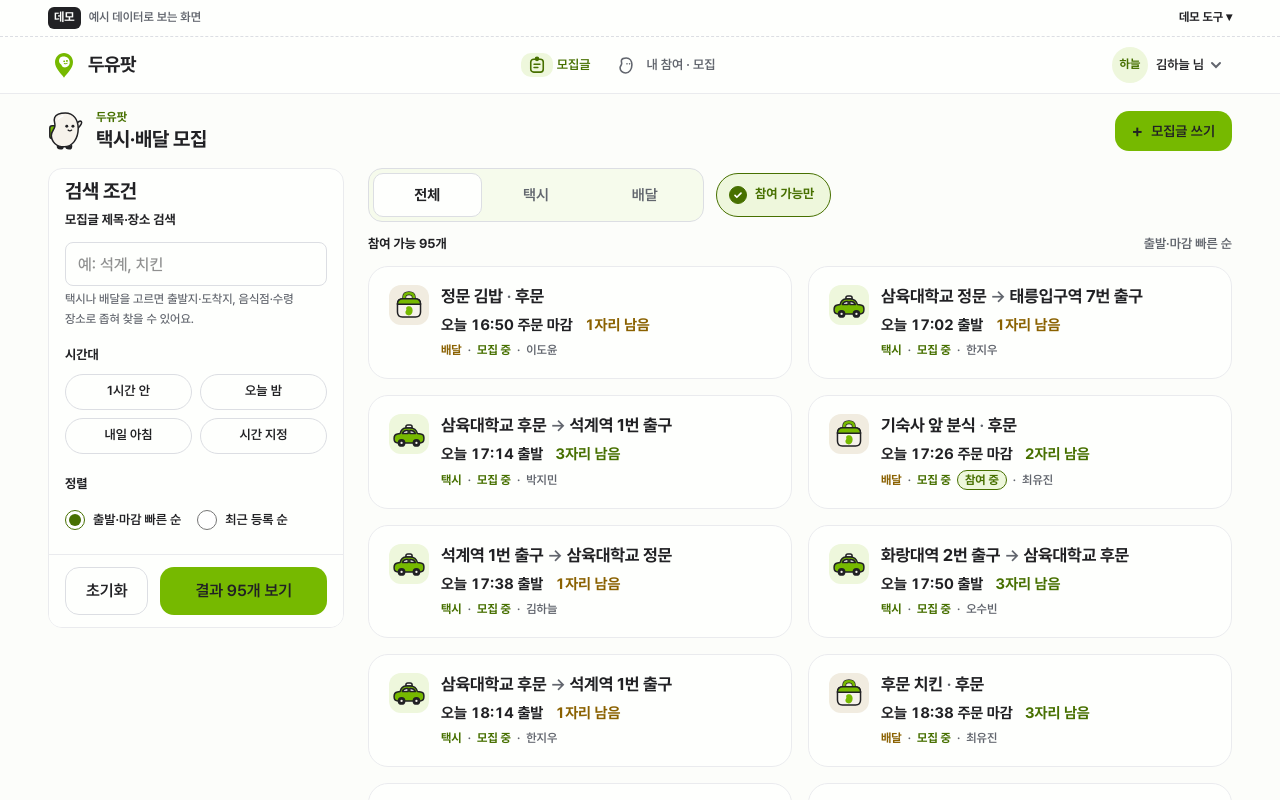
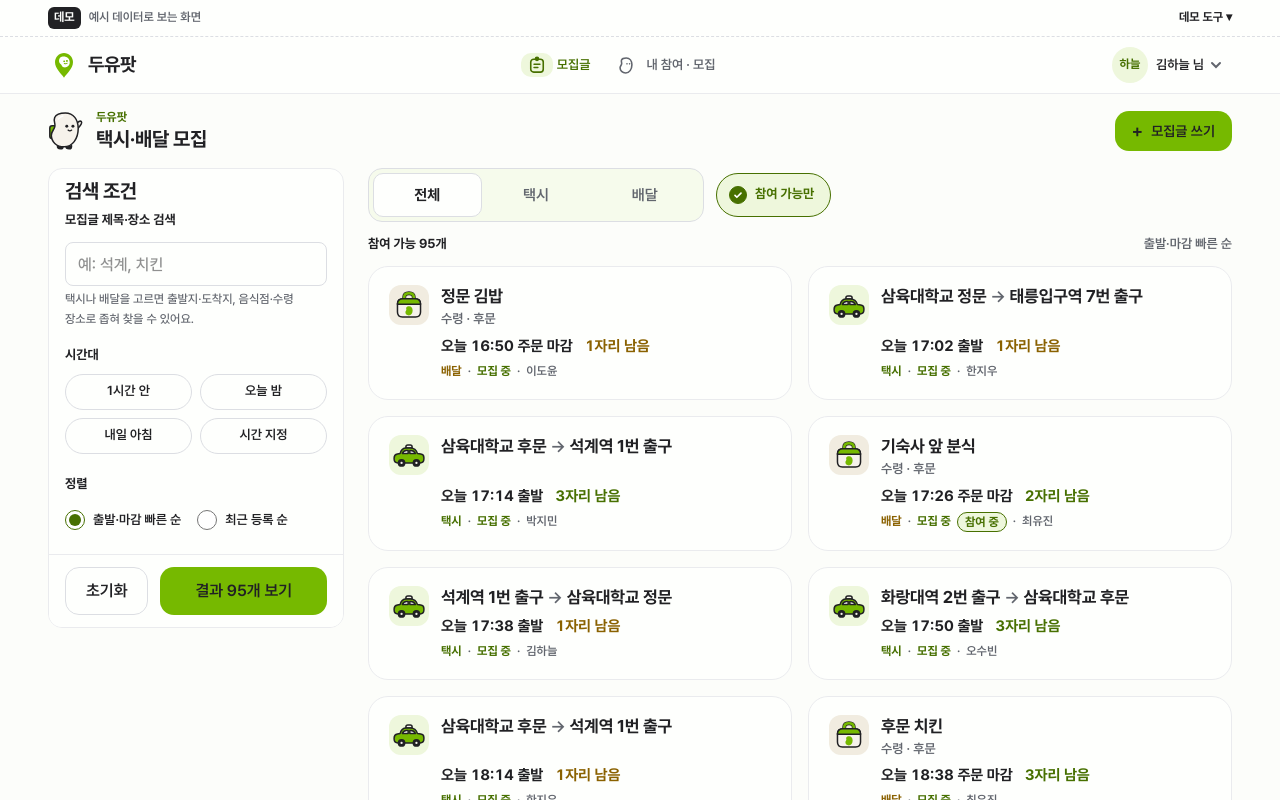
Before and after one commit to SYU-Taxi-Delivery/taxi-delivery-sharing-fe, a Next.js app: page /posts-preview in a window 1280 px wide. Shown: the top 800 px of the page. Built offline with nearby package versions, Linux system fonts and the light colour scheme.

Commit message:
[STYLE] 배달 카드: 음식점 이름을 제목으로, 수령 장소는 아래 작은 줄 '수령 · 후문'으로 분리

```diff
--- a/src/features/posts/PostCard.tsx
+++ b/src/features/posts/PostCard.tsx
@@ -37,8 +37,8 @@ export function postDayText(time: number, now: number | null): string {
 }
 
 /*
- * One pod on the board, read top-down on a phone: where (route or
- * restaurant), then when + seats left side by side, then type · status ·
+ * One pod on the board, read top-down on a phone: where (route, or the
+ * restaurant with a small "수령 · 후문" line), then when + seats left side by side, then type · status ·
  * author in small grey text. The whole row is one link. The post form's
  * preview renders the same card without the link (`preview`).
  */
@@ -73,6 +73,7 @@ export function PostCard({
     <>
       <span className={styles.sticker}>{taxi ? <TaxiArt /> : <BagArt />}</span>
       <span className={styles.cardBody}>
+        <span className={styles.cardHead}>
           <span className={styles.cardTitle}>
             {taxi ? (
               <>
@@ -85,14 +86,14 @@ export function PostCard({
                 <span className={styles.srOnly}>까지</span>
               </>
             ) : (
-            <>
-              {post.restaurantName}
-              <span className={styles.arrow} aria-hidden="true">
-                {" · "}
+              post.restaurantName
+            )}
           </span>
-              <span className={styles.srOnly}>, 수령 장소 </span>
-              {post.pickupLocation}
-            </>
+          {!taxi && (
+            <span className={styles.pickup}>
+              <span className={styles.srOnly}>, </span>
+              수령 · {post.pickupLocation}
+            </span>
           )}
         </span>
         <span className={styles.facts}>
--- a/src/features/posts/posts.module.css
+++ b/src/features/posts/posts.module.css
@@ -631,6 +631,22 @@
   letter-spacing: -0.01em;
   word-break: keep-all;
   overflow-wrap: break-word;
+}
+
+/* Row 1 of the card: the title, plus the delivery pickup line under it. */
+.cardHead {
+  display: grid;
+  align-content: start;
+  min-width: 0;
+}
+
+/* Delivery: where to pick the food up, its own small line under the
+   restaurant so the two places never read as one name. */
+.pickup {
+  color: var(--posts-muted);
+  font-size: var(--type-label);
+  font-weight: 600;
+  overflow-wrap: anywhere;
 }
 
 .arrow {
```
Also changed, not shown: 1 other file (tests, documents, lock files or other folders). Lines whose indentation alone changed are shown as unchanged.
